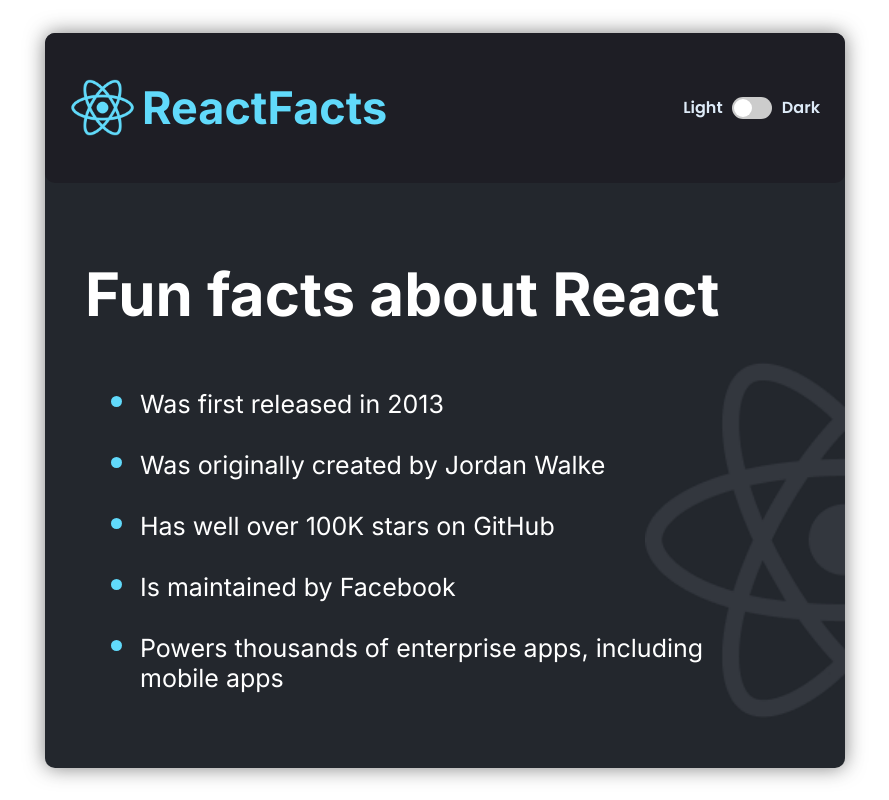
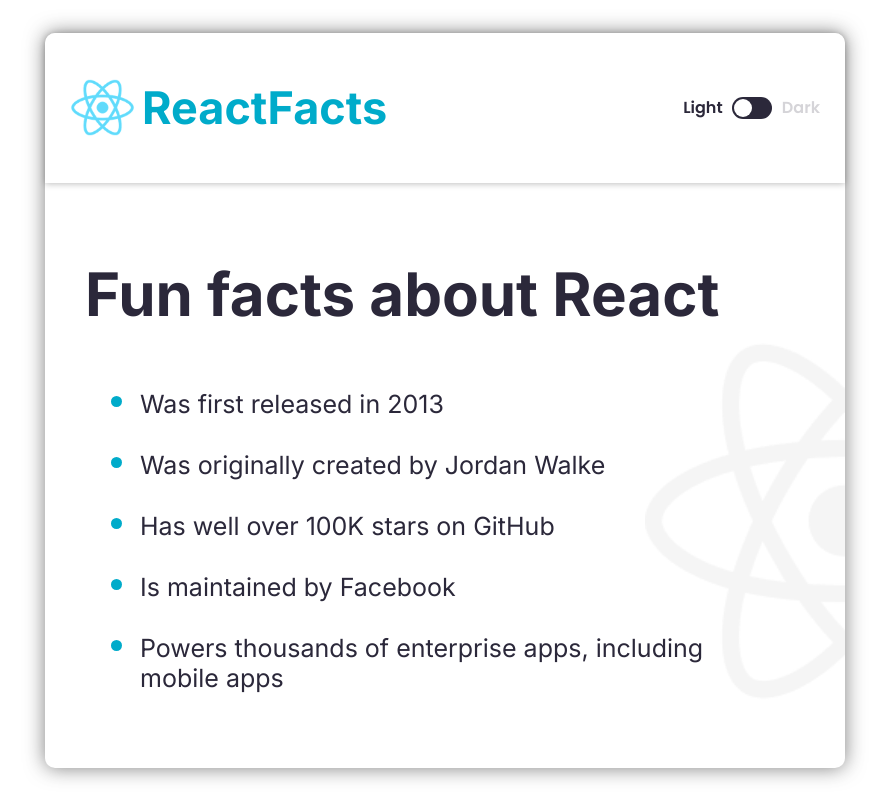
Before and after one commit to HemantAntony/react-info, a React (Create React App) app: page / in a window 1280 px wide. Shown: the whole page, without its empty margins (195-1084 px from the left). Built offline with nearby package versions, Linux system fonts and the light colour scheme; the HTML template or start-up script is replaced by a standard one.

Commit message:
Added theme functionality

```diff
--- a/src/App.js
+++ b/src/App.js
@@ -1,11 +1,14 @@
+import React from "react";
 import Navbar from "./components/Navbar";
 import Main from "./components/Main"
 
 function App() {
+  const [darkMode, setDarkMode] = React.useState(false);
+
   return (
-    <div className="app">
-      <Navbar />
-      <Main />
+    <div className={`app ${darkMode ? "dark" : "light"}`}>
+      <Navbar darkMode={darkMode} toggleDarkMode={() => setDarkMode(prevMode => !prevMode)}/>
+      <Main darkMode={darkMode}/>
     </div>
   );
 }
--- a/src/components/Main.js
+++ b/src/components/Main.js
@@ -1,7 +1,7 @@
-export default function Main() {
+export default function Main({darkMode}) {
     return (
-        <div className="mainContent">
-            <h1>Fun facts about React</h1>
+        <div className={`mainContent ${darkMode ? "dark" : "light"}`}>
+            <h1 className="main--title">Fun facts about React</h1>
             <ul className="facts">
                 <li>Was first released in 2013</li>
                 <li>Was originally created by Jordan Walke</li>
--- a/src/components/Navbar.js
+++ b/src/components/Navbar.js
@@ -1,16 +1,16 @@
 import logo from "../images/logo.png"
 
-export default function Navbar() {
+export default function Navbar({darkMode, toggleDarkMode}) {
     return (
-        <nav>
-            <img src={logo} alt="React logo"/>
-            <h3>ReactFacts</h3>
-            <h4>Light</h4>
+        <nav className={darkMode ? "dark" : "light"}>
+            <img src={logo} alt="React logo" className="nav--image"/>
+            <h3 className="nav--title">ReactFacts</h3>
+            <h4 className="nav--light">Light</h4>
             <label className="navbar--toggle">
-                <input type="checkbox" className="navbar--checkbox"/>
+                <input type="checkbox" className="navbar--checkbox" onClick={toggleDarkMode}/>
                 <span className="navbar--slider"></span>
             </label>
-            <h4>Dark</h4>
+            <h4 className="nav--dark">Dark</h4>
         </nav>
     )
 }
--- a/src/index.css
+++ b/src/index.css
@@ -18,34 +18,63 @@
     box-shadow: 0px 0px 20px rgba(58, 58, 58, 0.65);
 }
 
+.app.light {
+    background-color: #ffffff;
+}
+
 nav {
     display: flex;
     align-items: center;
     background-color: #1e1e25ff;
     height: 150px;
     padding: 30px 25px;
-    border-radius: 10px;
+    border-top-left-radius: 10px;
+    border-top-right-radius: 10px;
 }
 
-nav > h3, nav > h4 {
+nav.light {
+    background-color: #ffffff;
+    box-shadow: 0px 1px 6px rgb(0, 0, 0, 0.25);
+}
+
+.nav--title, nav > h4 {
     margin: 0;
 }
 
-nav > h3 {
+.nav--title {
     margin-right: auto;
     color: #61DAFB;
     font-weight: 700;
     font-size: 45px;
 }
 
+nav.light .nav--title {
+    color: #00ABCA;
+}
+
 nav > h4 {
-    color: #DEEBF8;
     font-family: Poppins, sans-;
     font-size: 16px;
     font-weight: 600;
 }
 
-nav > img {
+nav.dark .nav--light {
+    color: #918E9B;
+}
+
+nav.light .nav--light {
+    color: #2B283A;
+}
+
+nav.dark .nav--dark {
+    color: #ffffff;
+}
+
+nav.light .nav--dark {
+    color: #D5D4D8;
+}
+
+.nav--image {
     height: 65px;
     margin-right: 7px;
 }
@@ -71,7 +100,7 @@
     right: 0;
     bottom: 0;
     border-radius: 20px;
-    background-color: #ccc;
+    background-color: #2B283A;
     transition: 0.2s;
     -webkit-transition: 0.2s;
 }
@@ -90,14 +119,15 @@
 }
 
 .navbar--checkbox:checked + .navbar--slider {
-    background-color: #2196F3;
+    background-color: #F5F5F5;
 }
 
 .navbar--checkbox:focus + .navbar--slider {
-    box-shadow: 0px 0px 1px #2196F3;
+    box-shadow: 0px 0px 1px #F5F5F5;
 }
 
 .navbar--checkbox:checked + .navbar--slider:before {
+    background-color: #222222;
     transform: translateX(18px);
     -webkit-transform: translateX(18px);
     -ms-transform: translateX(18px);
@@ -106,13 +136,21 @@
 .mainContent {
     color: white;
     padding-bottom: 75px;
-    background-image: url(./images/background-logo.png);
+    background-image: url(./images/background-icon-dark.png);
     background-repeat: no-repeat;
     background-position: right 75%;
     background-size: 200px;
+    /* background-color: #23272dff; */
 }
 
-.mainContent > h1 {
+.mainContent.light {
+    /* background-color: #ffffff; */
+    color: #2B283A;
+    background-image: url(./images/background-icon-light.png);
+}
+
+.main--title {
+    display: inline-block;
     margin: 75px auto 0px 40px;
     font-size: 60px;
 }
@@ -130,3 +168,7 @@
     font-size: 2.15rem;
     color: #61DAFB;
 }
+
+.mainContent.light .facts > li::marker {
+    color: #00ABCA;
+}
```
Also changed, not shown: src/images/background-icon-dark.png (renamed from src/images/background-logo.png), src/images/background-icon-light.png (added).
